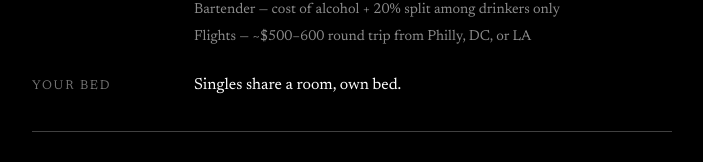
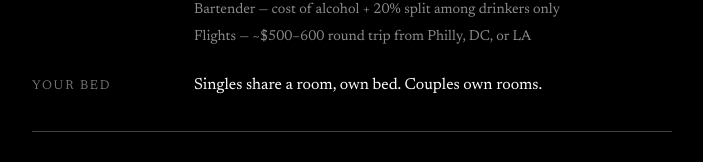
Before and after one commit to ava-firstaccess/wedding-website, a Next.js app: page /bach in a window 1280 px wide. Shown: the part 349-511 px from the top of the page, without its empty margins (288-991 px from the left). Built offline with nearby package versions, Linux system fonts and the light colour scheme.

Commit message:
fix: add couples own rooms to bed copy

```diff
--- a/app/bach/page.js
+++ b/app/bach/page.js
@@ -67,7 +67,7 @@ export default function Bach() {
             </div>
             <div className={styles.menuRow}>
               <span className={styles.menuLabel}>Your Bed</span>
-              <span className={styles.menuValue}>Singles share a room, own bed.</span>
+              <span className={styles.menuValue}>Singles share a room, own bed. Couples own rooms.</span>
             </div>
           </div>
 
```
